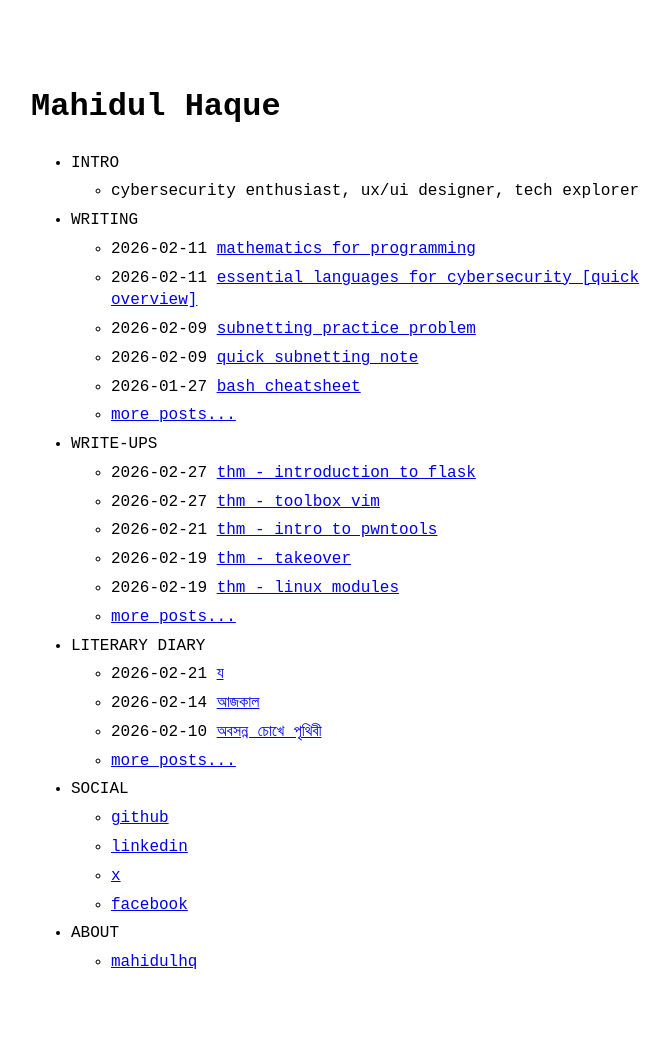
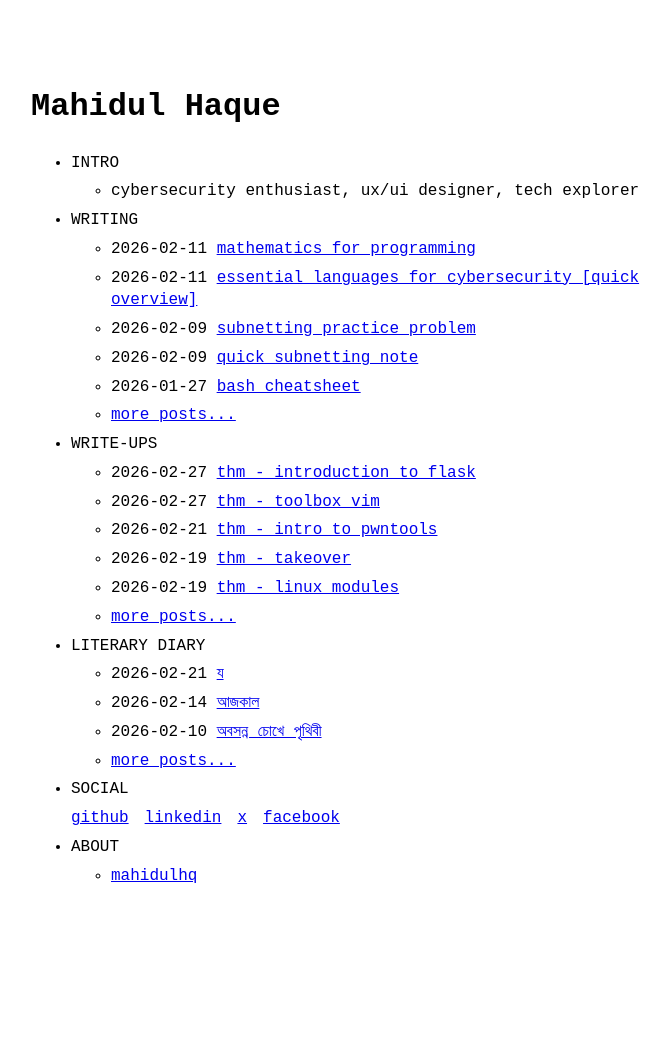
Before and after one commit to mahidulhq/mahidulhq.github.io, a Jekyll site: the page built from index.md, in a window 1280 px wide. Shown: the whole page, without its empty margins (289-958 px from the left). Built offline with Jekyll 4.4.1, drawn with Linux system fonts in a browser that asks for light colours; after the commit the page ends 967 px from its top, so only the background shows below that.

Commit message:
Make social links display horizontally using flexbox
Co-authored-by: mahidulhq <161691748+mahidulhq@users.noreply.github.com>

```diff
--- a/_data/menu.yml
+++ b/_data/menu.yml
@@ -49,6 +49,7 @@ entries:
   #         - title: example page
   #           url: about
   - title: SOCIAL
+    entries_class: social-links
     entries:
       - title: github
         url: https://github.com/mahidulhq
--- a/_includes/menu_item.html
+++ b/_includes/menu_item.html
@@ -1,4 +1,4 @@
-<ul>
+<ul{%- if include.class %} class="{{ include.class }}"{% endif %}>
   {%-for item in include.collection-%}
     <li>
     {%- if item.url -%}
@@ -20,7 +20,7 @@
     {%-endif-%}
 
     {%-if item.entries-%}
-      {%-include menu_item.html collection=item.entries-%}
+      {%-include menu_item.html collection=item.entries class=item.entries_class-%}
     {%-endif-%}
   {%-endfor-%}
 </ul>
--- a/_sass/no-style-please.scss
+++ b/_sass/no-style-please.scss
@@ -96,3 +96,15 @@ img {
   display: block;
   margin: 0 auto;
 }
+
+ul.social-links {
+  display: flex;
+  flex-direction: row;
+  flex-wrap: wrap;
+  list-style: none;
+  padding: 0;
+  margin: 0;
+  column-gap: 1rem;
+
+  li { margin: 0; }
+}
```
